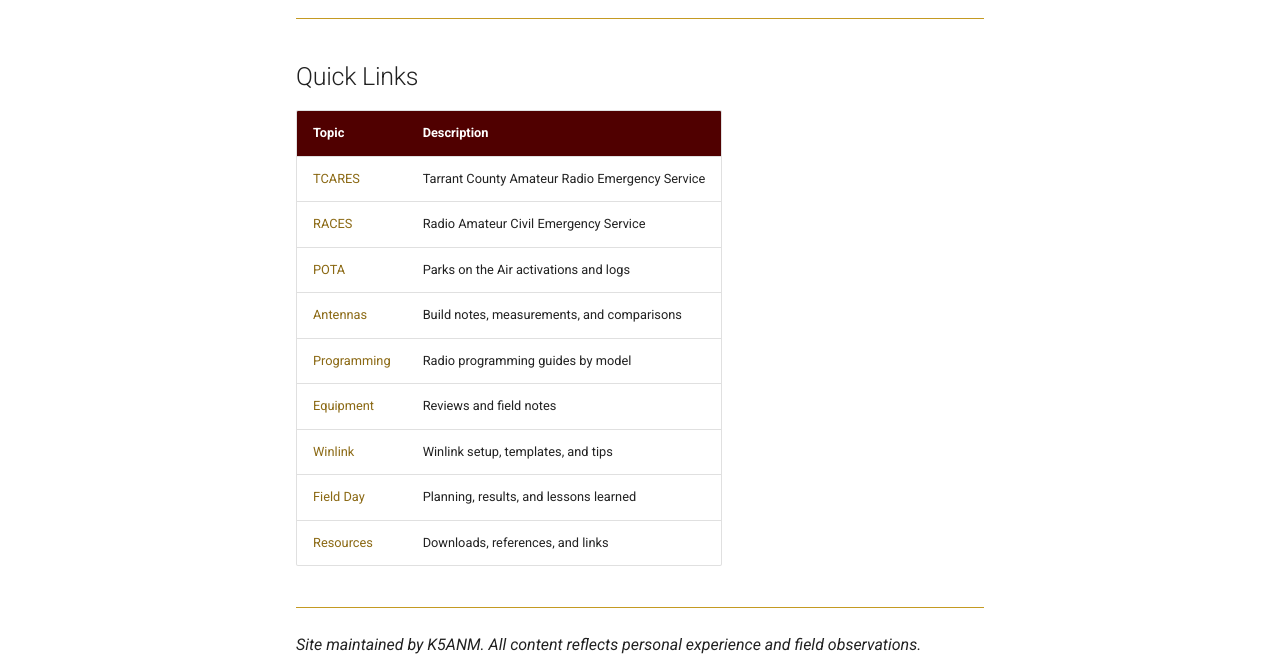
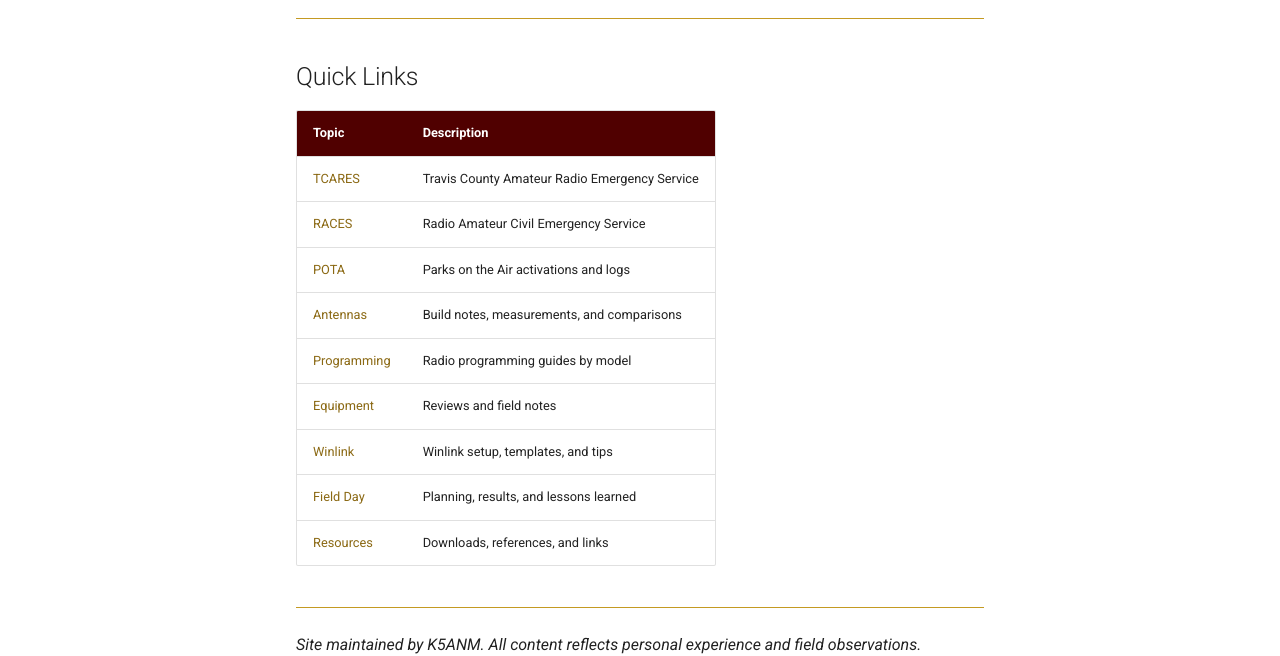
Before and after one commit to paveosprey/k5anm-net, an MkDocs documentation site: the page built from docs/index.md, in a window 1280 px wide and 1077 px high. Shown: the part 351-1007 px from the top of the window. Built offline with MkDocs 1.6.1 and Material for MkDocs 9.7.7, drawn with Linux system fonts in a browser that asks for light colours.

Commit message:
Fix TCARES county name and add maroon/gold theme with transparent logo

```diff
--- a/docs/index.md
+++ b/docs/index.md
@@ -10,7 +10,7 @@
 
 | Topic | Description |
 |-------|-------------|
-| [TCARES](tcares/index.md) | Tarrant County Amateur Radio Emergency Service |
+| [TCARES](tcares/index.md) | Travis County Amateur Radio Emergency Service |
 | [RACES](races/index.md) | Radio Amateur Civil Emergency Service |
 | [POTA](pota/index.md) | Parks on the Air activations and logs |
 | [Antennas](antennas/index.md) | Build notes, measurements, and comparisons |
```
